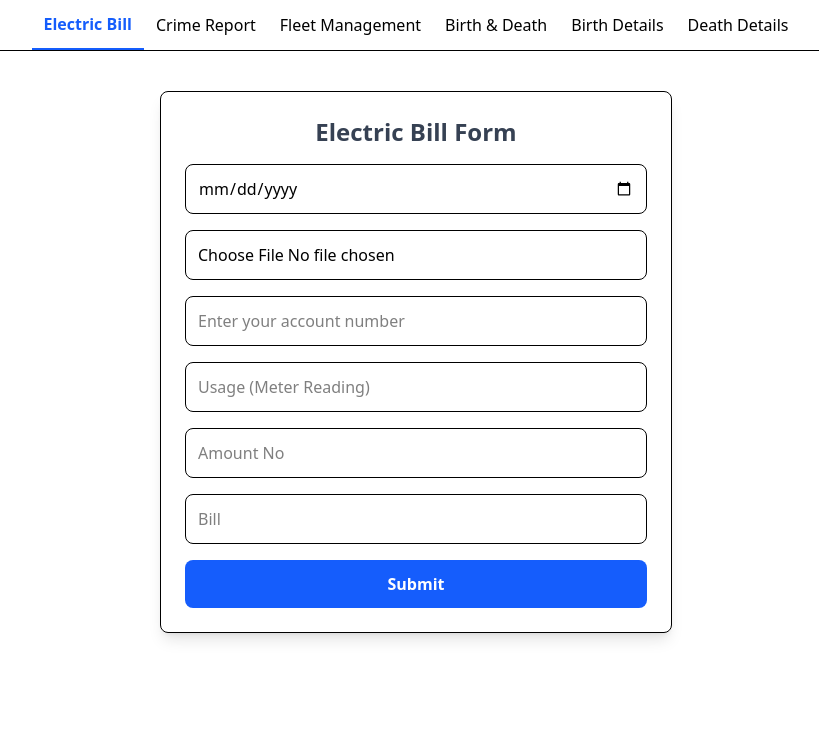
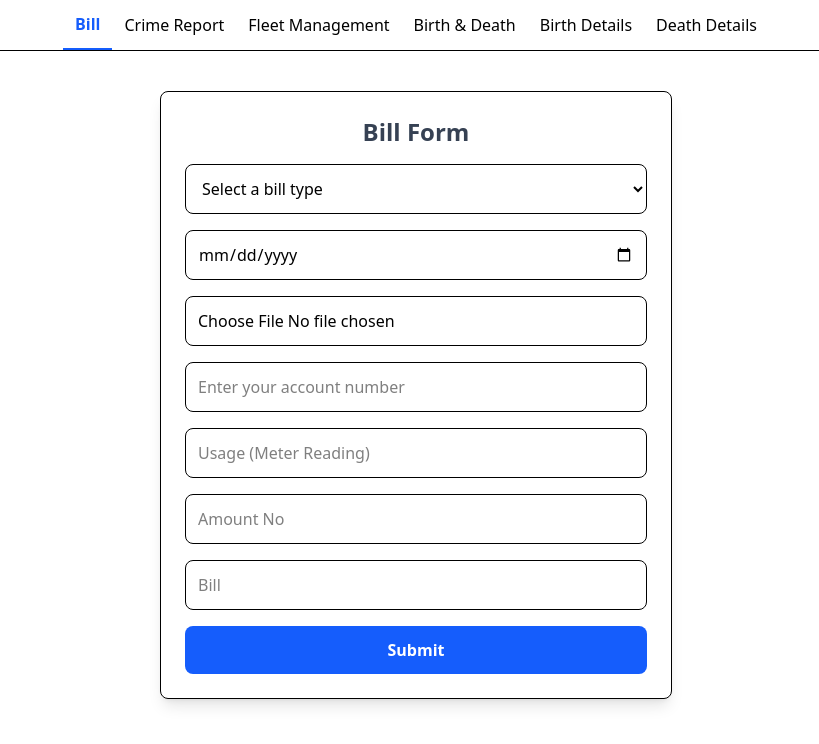
Before and after one commit to emdevelopa/dataCollection, a React (Vite) app: page / in a window 1280 px wide. Shown: the top 744 px of the page, without its empty margins (224-1043 px from the left). Built offline with nearby package versions, Linux system fonts and the light colour scheme.

Commit message:
update bill part

```diff
--- a/src/components/electric.tsx
+++ b/src/components/bill.tsx
@@ -1,7 +1,8 @@
 import React, { useState } from "react";
 
-export default function ElectricBillForm() {
+export default function BillForm() {
   const [formData, setFormData] = useState({
+    billType: "",
     date: "",
     file: null,
     accountNumber: "",
@@ -29,8 +30,19 @@ export default function ElectricBillForm() {
       onSubmit={handleSubmit}
     >
       <h2 className="text-2xl font-bold mb-4 text-center text-gray-700">
-        Electric Bill Form
+        Bill Form
       </h2>
+      <div className="mb-4 flex flex-col items-start ">
+        <select
+          name="billType"
+          id="billType"
+          className="w-full p-3 border border-black rounded-lg focus:ring focus:ring-blue-300"
+        >
+          <option value="">Select a bill type</option>
+          <option value="electricityBill">Electricity bill</option>
+          <option value="waterBill">Water bill</option>
+        </select>
+      </div>
       <div className="mb-4 flex flex-col items-start ">
         <input
           type="date"
--- a/src/form.tsx
+++ b/src/form.tsx
@@ -1,13 +1,13 @@
 import { useState } from "react";
-import ElectricBillForm from "./components/electric";
-import CrimeReportForm from "./components/crime";
-import FleetManagementForm from "./components/fleetManagement";
+import BillForm from "./components/bill";
 import BirthAndDeathForm from "./components/birthAndDeath";
 import BirthDetailsForm from "./components/birthDetails";
+import CrimeReportForm from "./components/crime";
 import DeathDetailsForm from "./components/deathDetails";
+import FleetManagementForm from "./components/fleetManagement";
 
 const tabs = [
-  { name: "Electric Bill", component: <ElectricBillForm /> },
+  { name: "Bill", component: <BillForm /> },
   { name: "Crime Report", component: <CrimeReportForm /> },
   { name: "Fleet Management", component: <FleetManagementForm /> },
   { name: "Birth & Death", component: <BirthAndDeathForm /> },
```
Also changed, not shown: 1 other file (tests, documents, lock files or other folders).
